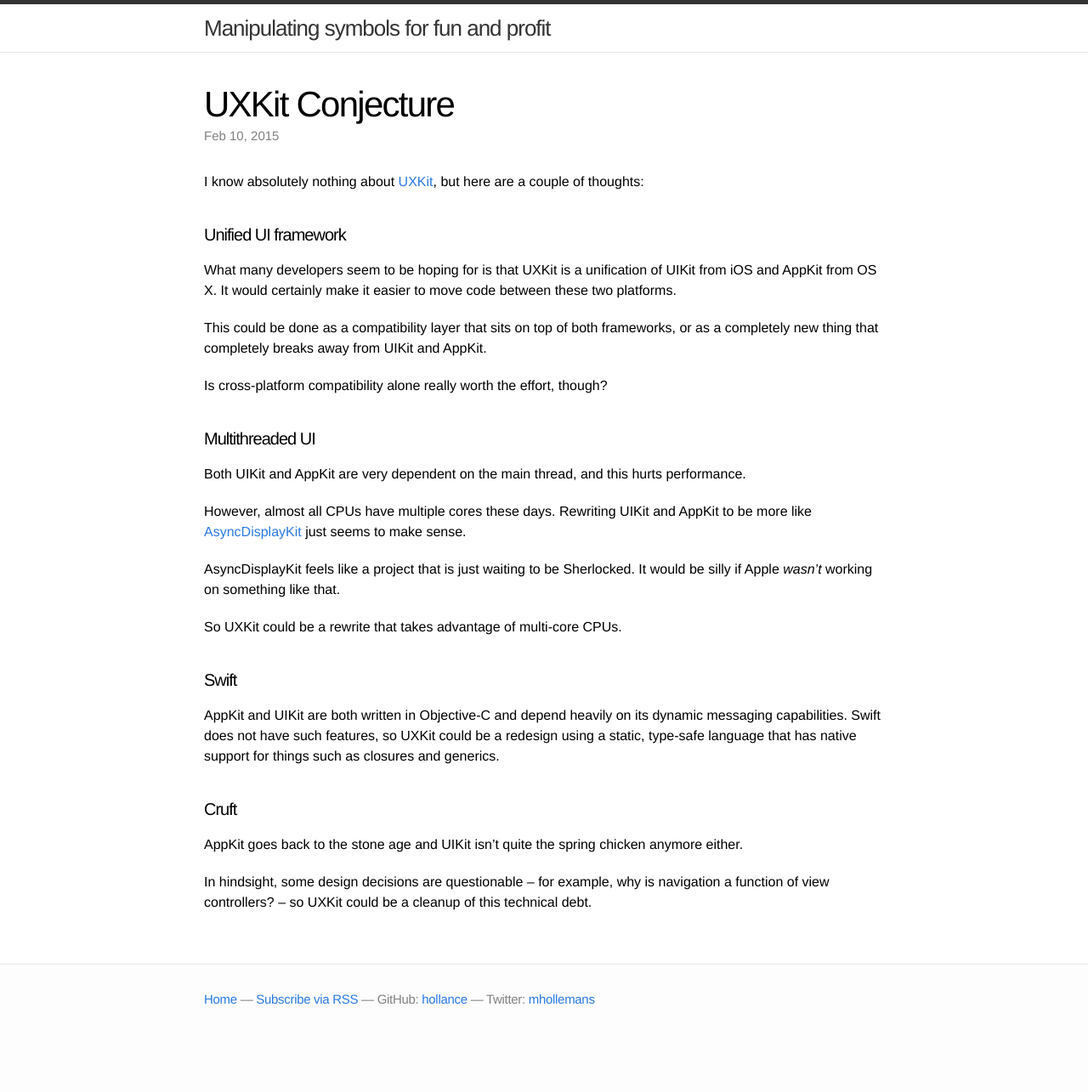
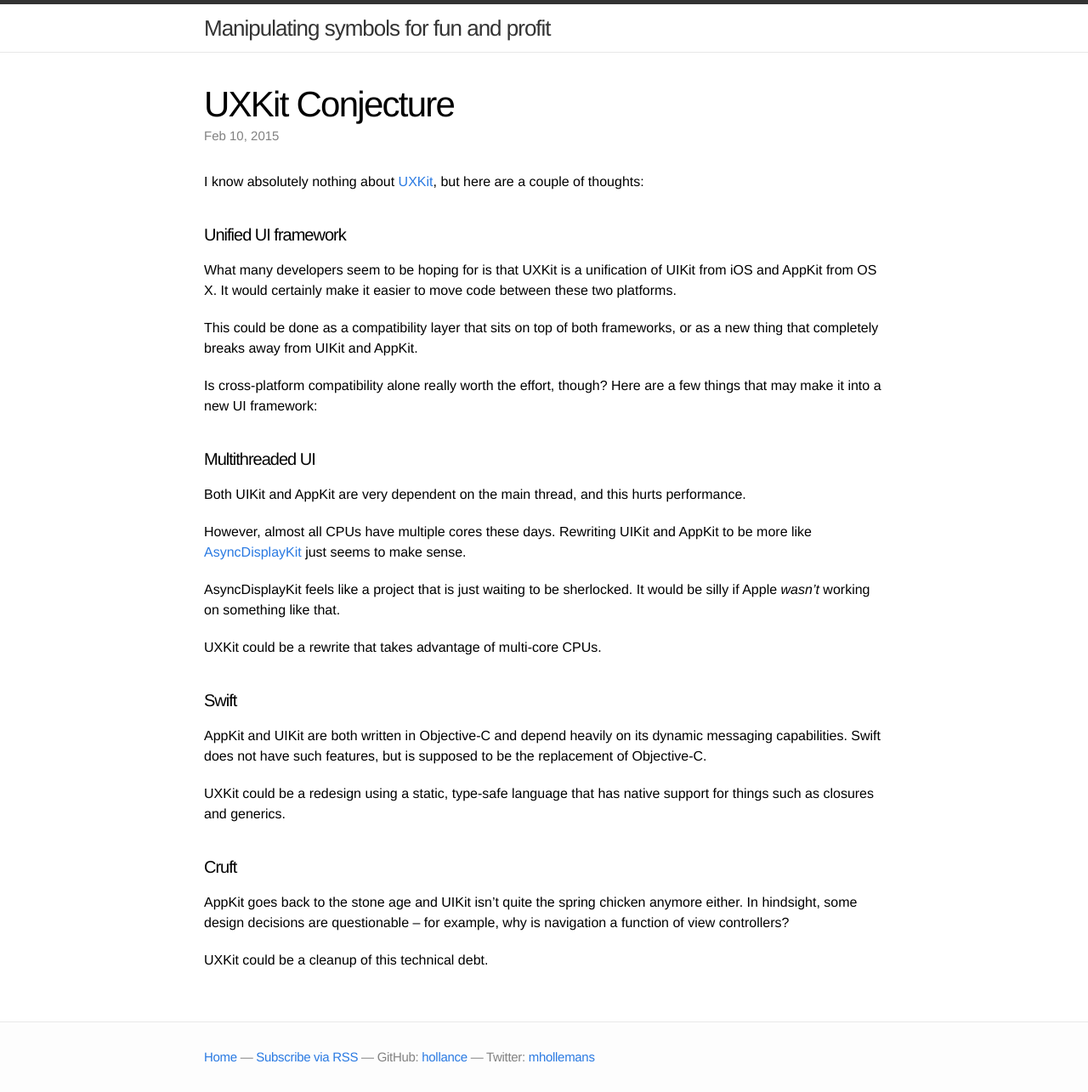
Before and after one commit to hollance/hollance.github.io, a Jekyll site: the page built from _posts/2015-02-10-uxkit-conjecture.markdown, in a window 1280 px wide. Shown: the whole page at 85% size. Built offline with Jekyll 4.4.1, drawn with Linux system fonts in a browser that asks for light colours; before the commit the page ends 1217 px from its top, so only the background shows below that.

Commit message:
Small tweaks to UXKit article.

```diff
--- a/_posts/2015-02-10-uxkit-conjecture.markdown
+++ b/_posts/2015-02-10-uxkit-conjecture.markdown
@@ -10,9 +10,9 @@ I know absolutely nothing about [UXKit](http://sixcolors.com/post/2015/02/new-ap
 
 What many developers seem to be hoping for is that UXKit is a unification of UIKit from iOS and AppKit from OS X. It would certainly make it easier to move code between these two platforms.
 
-This could be done as a compatibility layer that sits on top of both frameworks, or as a completely new thing that completely breaks away from UIKit and AppKit.
+This could be done as a compatibility layer that sits on top of both frameworks, or as a new thing that completely breaks away from UIKit and AppKit.
 
-Is cross-platform compatibility alone really worth the effort, though?
+Is cross-platform compatibility alone really worth the effort, though? Here are a few things that may make it into a new UI framework:
 
 #### Multithreaded UI
 
@@ -20,16 +20,18 @@ Both UIKit and AppKit are very dependent on the main thread, and this hurts perf
 
 However, almost all CPUs have multiple cores these days. Rewriting UIKit and AppKit to be more like [AsyncDisplayKit](http://asyncdisplaykit.org) just seems to make sense.
 
-AsyncDisplayKit feels like a project that is just waiting to be Sherlocked. It would be silly if Apple *wasn't* working on something like that.
+AsyncDisplayKit feels like a project that is just waiting to be sherlocked. It would be silly if Apple *wasn't* working on something like that.
 
-So UXKit could be a rewrite that takes advantage of multi-core CPUs.
+UXKit could be a rewrite that takes advantage of multi-core CPUs.
 
 #### Swift
 
-AppKit and UIKit are both written in Objective-C and depend heavily on its dynamic messaging capabilities. Swift does not have such features, so UXKit could be a redesign using a static, type-safe language that has native support for things such as closures and generics.
+AppKit and UIKit are both written in Objective-C and depend heavily on its dynamic messaging capabilities. Swift does not have such features, but is supposed to be the replacement of Objective-C.
+
+UXKit could be a redesign using a static, type-safe language that has native support for things such as closures and generics.
 
 #### Cruft
 
-AppKit goes back to the stone age and UIKit isn't quite the spring chicken anymore either.
+AppKit goes back to the stone age and UIKit isn't quite the spring chicken anymore either. In hindsight, some design decisions are questionable -- for example, why is navigation a function of view controllers?
 
-In hindsight, some design decisions are questionable -- for example, why is navigation a function of view controllers? -- so UXKit could be a cleanup of this technical debt.
+UXKit could be a cleanup of this technical debt.
```
